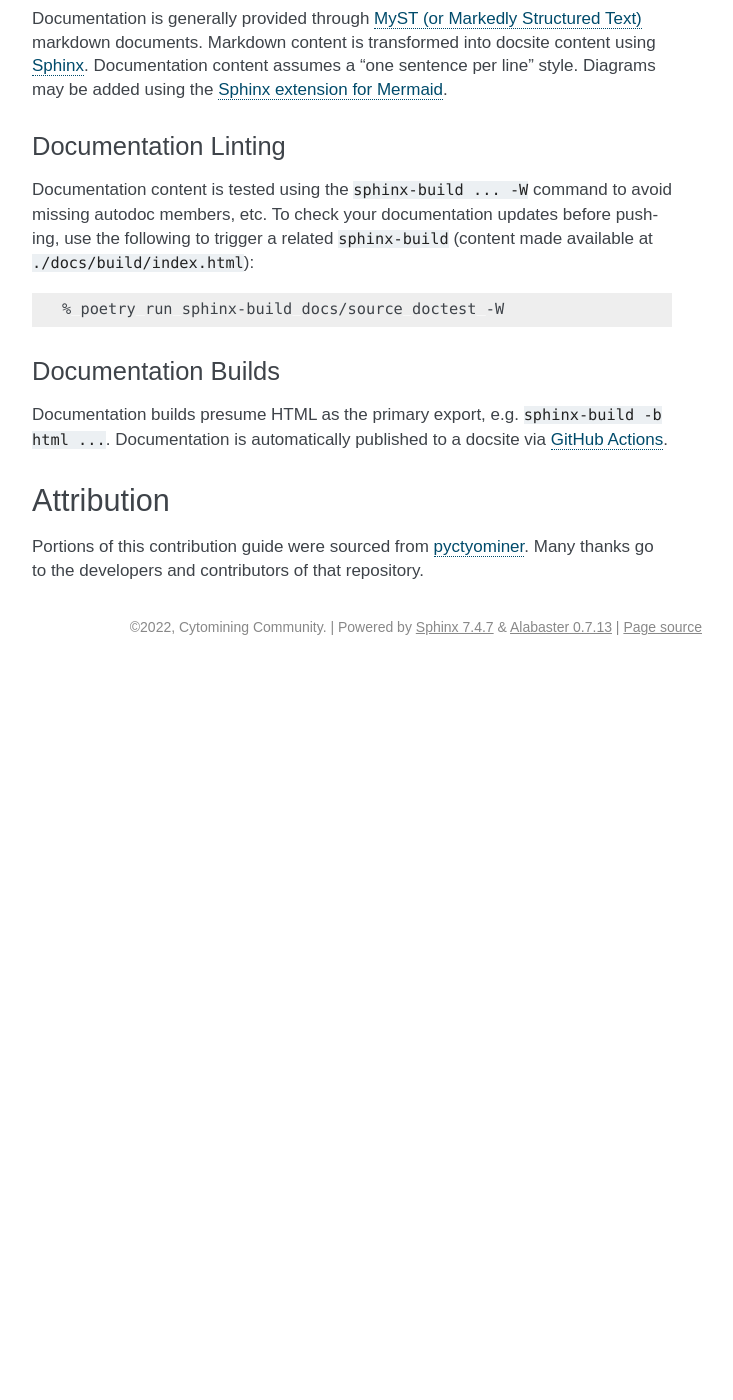
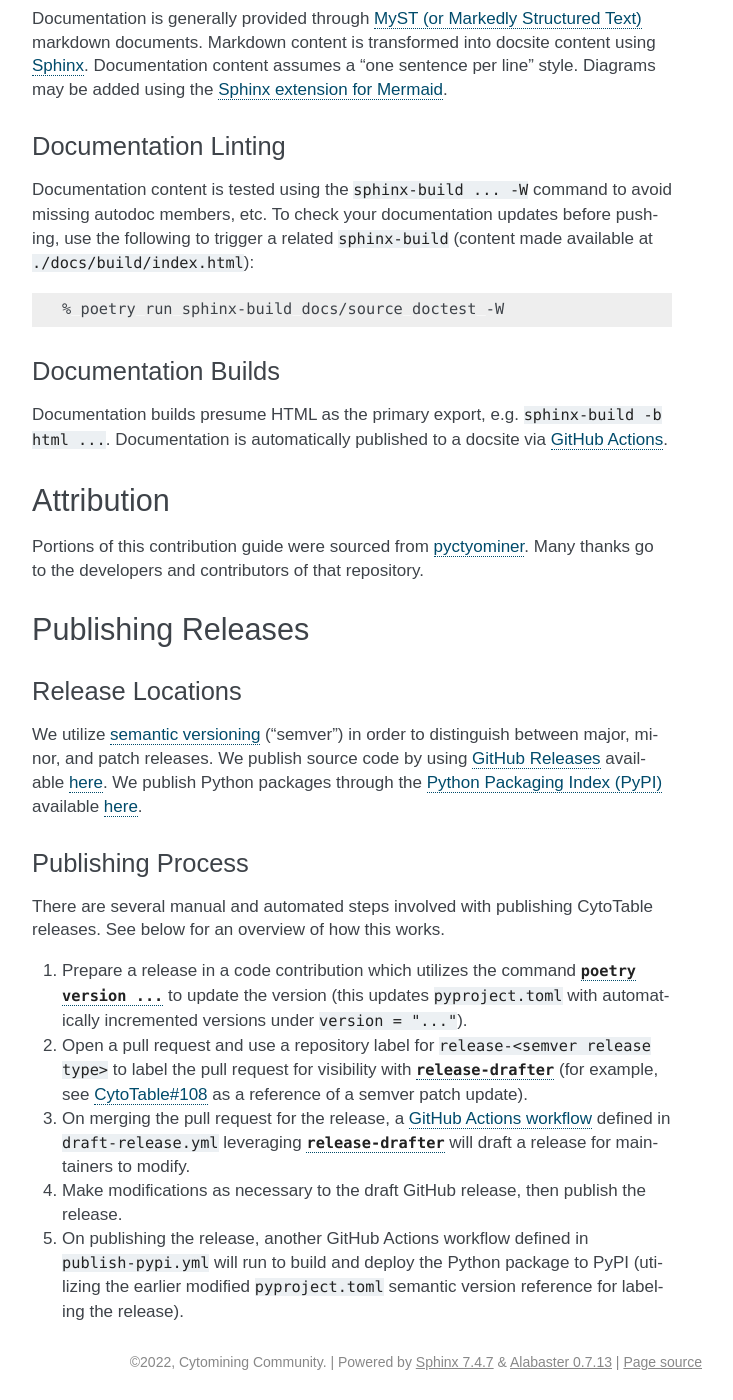
Before and after one commit to cytomining/CytoTable, a Sphinx documentation site: the page built from docs/source/contributing.md, in a window 1280 px wide and 1400 px high, scrolled down 3989 px. Shown: the whole window, without its empty margins (438-1171 px from the left). Built offline with Sphinx 7.4.7, drawn with Linux system fonts in a browser that asks for light colours; before the commit the page ends 4654 px from its top, so only the background shows below that; some of the changed text lies outside the part shown.

Commit message:
Update to v0.0.2 with related automated workflows (#108)
* update pyproject metadata

* update citation file with relevant details

* scaffold for pypi publish

* capitalize license reference

* action poetry env, build, and pkg deploy to pypi

* rename publish to pypi workflow

* minor docs update

* add release drafter

* match case from other workflows

* move to release type published

* update contribution docs with publishing releases

* minor spacing

* Apply suggestions from code review

Co-authored-by: Gregory Way <gregory.way@gmail.com>

* add reference to release-drafter labeling example

---------

Co-authored-by: Gregory Way <gregory.way@gmail.com>

```diff
--- a/docs/source/contributing.md
+++ b/docs/source/contributing.md
@@ -171,3 +171,22 @@
 
 Portions of this contribution guide were sourced from [pyctyominer](https://github.com/cytomining/pycytominer/blob/master/CONTRIBUTING.md).
 Many thanks go to the developers and contributors of that repository.
+
+## Publishing Releases
+
+### Release Locations
+
+We utilize [semantic versioning](https://en.wikipedia.org/wiki/Software_versioning#Semantic_versioning) ("semver") in order to distinguish between major, minor, and patch releases.
+We publish source code by using [GitHub Releases](https://docs.github.com/en/repositories/releasing-projects-on-github/about-releases) available [here](https://github.com/cytomining/CytoTable/releases).
+We publish Python packages through the [Python Packaging Index (PyPI)](https://pypi.org/) available [here](https://pypi.org/project/cytotable/).
+
+### Publishing Process
+
+There are several manual and automated steps involved with publishing CytoTable releases.
+See below for an overview of how this works.
+
+1. Prepare a release in a code contribution which utilizes the command [`poetry version ...`](https://python-poetry.org/docs/cli/#version) to update the version (this updates `pyproject.toml` with automatically incremented versions under `version = "..."`).
+1. Open a pull request and use a repository label for `release-<semver release type>` to label the pull request for visibility with [`release-drafter`](https://github.com/release-drafter/release-drafter) (for example, see [CytoTable#108](https://github.com/cytomining/CytoTable/pull/108) as a reference of a semver patch update).
+1. On merging the pull request for the release, a [GitHub Actions workflow](https://docs.github.com/en/actions/using-workflows) defined in `draft-release.yml` leveraging [`release-drafter`](https://github.com/release-drafter/release-drafter) will draft a release for maintainers to modify.
+1. Make modifications as necessary to the draft GitHub release, then publish the release.
+1. On publishing the release, another GitHub Actions workflow defined in `publish-pypi.yml` will run to build and deploy the Python package to PyPI (utilizing the earlier modified `pyproject.toml` semantic version reference for labeling the release).
```
Also changed, not shown: pyproject.toml (+7 -3 lines), 4 other files.
